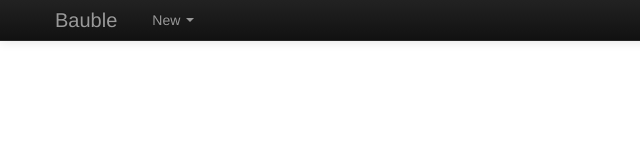
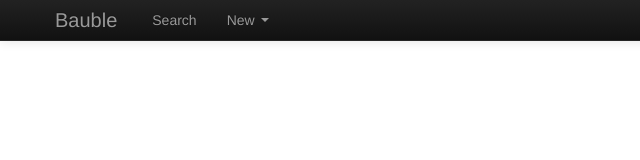
Before and after one commit to Bauble/bauble.webapp, a plain HTML site: page app/index.html in a window 1280 px wide. Shown: the full height of the page, 0-640 px from the left. Drawn offline with nearby package versions, Linux system fonts and the light colour scheme.

Commit message:
add search link back to navbar

```diff
--- a/app/index.html
+++ b/app/index.html
@@ -44,6 +44,7 @@
         <div class="nav-collapse collapse">
 
           <ul class="nav">
+            <li><a href="#search">Search</a></li>
             <li class="dropdown">
                 <a href="#" class="dropdown-toggle" data-toggle="dropdown">New
                 <b class="caret"></b>
```
